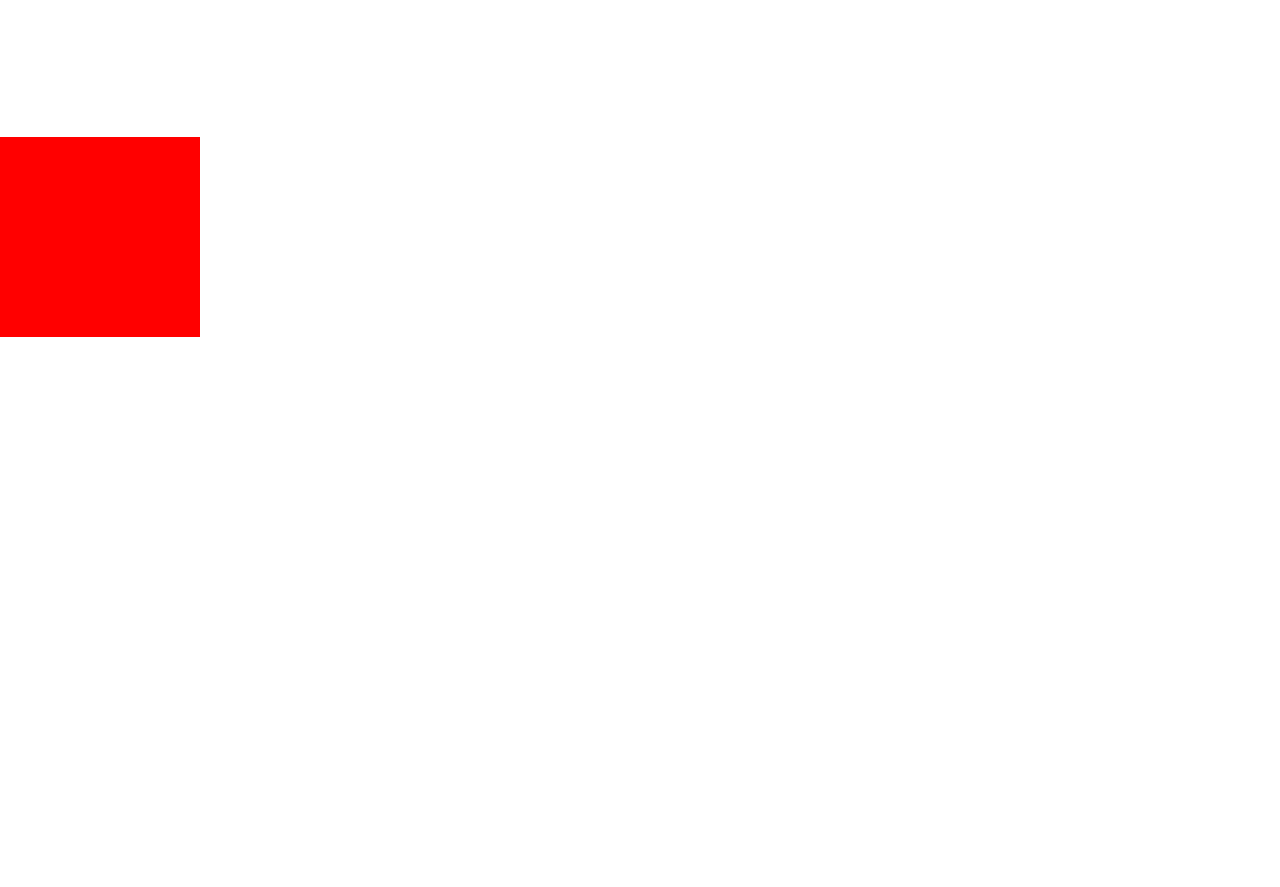
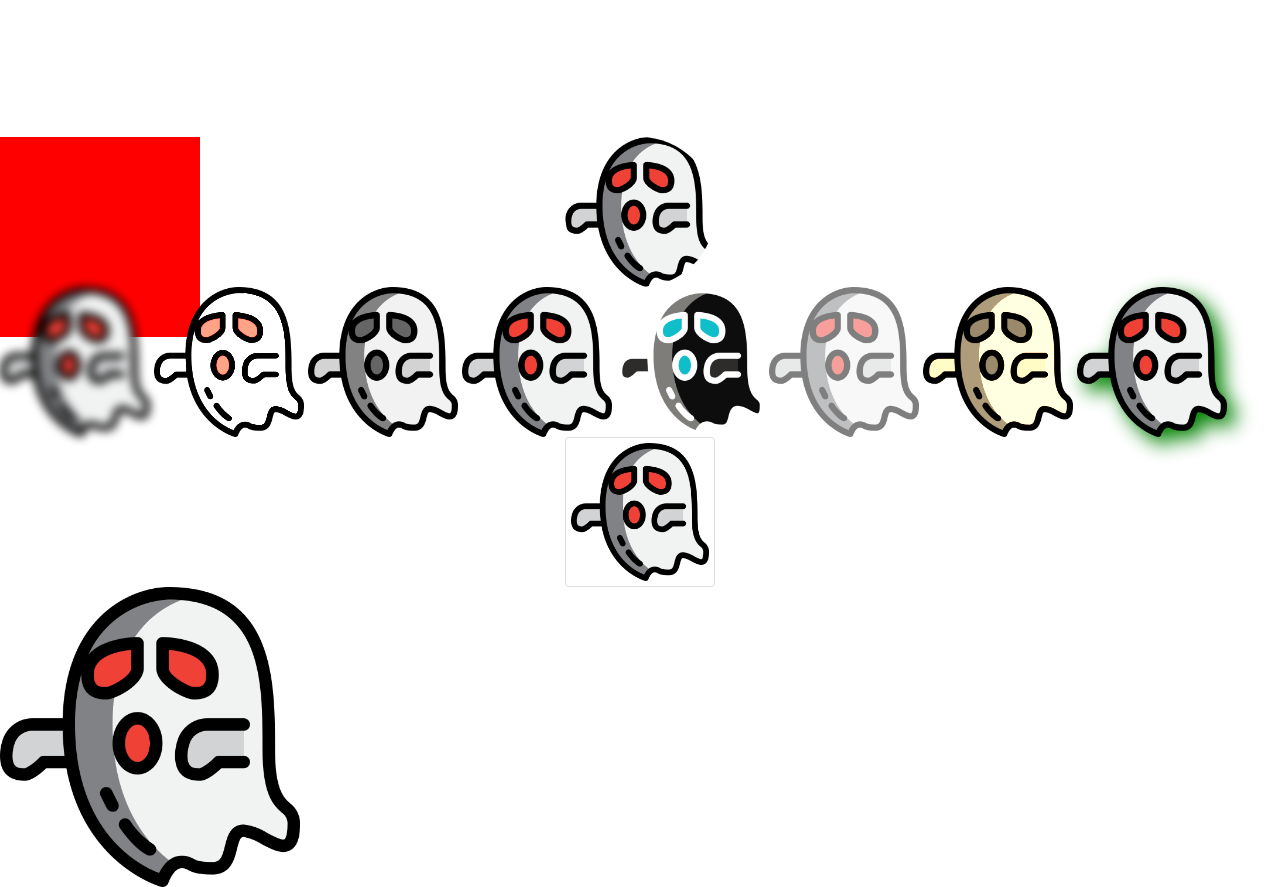
Before and after one commit to phuthinhnguyen/my-first-static-web-app, a website: page src/index.html in a window 1280 px wide. Shown: the part 5020-5907 px from the top of the page. Before the commit the page ends 5357 px from the top, so only its background shows below. Drawn offline with nearby package versions, Linux system fonts and the light colour scheme; a web font is replaced by a local one.

Commit message:
Add files via upload

```diff
--- a/src/index.html
+++ b/src/index.html
@@ -264,6 +264,89 @@
 			animation-direction: alternate-reverse;
 			animation-fill-mode: forwards;
 		}
+		.img{
+			max-width: 100%;
+			height: auto;
+			display: block;
+			margin-left: auto;
+			margin-right: auto;
+			border-radius: 70%;
+		}
+		.img:hover{
+			transform: scaleX(-1);
+		}
+
+		.imgthumbnail{
+			display: block;
+			margin-left: auto;
+			margin-right: auto;
+			border: 1px solid #ddd;
+			border-radius: 4px;
+			padding: 5px;
+		}
+		.imgthumbnail:hover{
+			box-shadow: 0 0 3px 2px rgba(0, 140, 186, 0.5);
+		}
+		.blur{
+			filter: blur(5px);
+		}
+		.brightness{
+			filter: brightness(250%);
+		}
+		.grayscale{
+			filter: grayscale(100%);
+		}
+		.contrast{
+			filter: contrast(100%);
+		}
+		.invert{
+			filter: invert(100%);
+		}
+		.opacity{
+			filter: opacity(50%);
+		}
+		.sepia{
+			filter: sepia(100%);
+		}
+		.shadow{
+			filter: drop-shadow(8px 8px 10px green);
+		}
+		.imgfadeinaboxcontainer{
+		 	position: relative;
+  		width: 300px;
+  		height: 300px;
+		}
+		.image{
+		  opacity: 1;
+		  display: block;
+		  width: 100%;
+		  height: auto;
+		  transition: .5s ease;
+		  backface-visibility: hidden;
+		}
+		.middle {
+		  transition: .5s ease;
+		  opacity: 0;
+		  position: absolute;
+		  top: 50%;
+		  left: 50%;
+		  transform: translate(-50%, -50%);
+		  -ms-transform: translate(-50%, -50%)
+		}
+		.text{
+			background-color: #4CAF50;
+		  color: white;
+		  font-size: 16px;
+		  padding: 16px 32px;
+		}
+		.imgfadeinaboxcontainer:hover .image {
+			opacity: 0.3;
+		}
+		.imgfadeinaboxcontainer:hover .middle{
+			opacity: 1;
+		}
+
+
 	</style>
 
 </head>
@@ -486,6 +569,24 @@
 	</div>
 	<div class="transition"></div>
 	<div class="animation"></div>
+	<img class="img" src="ghost.png" alt="thinh" width="150px" height="150px">
+	<img class="blur" src="ghost.png" alt="thinh" width="150px" height="150px">
+	<img class="brightness" src="ghost.png" alt="thinh" width="150px" height="150px">
+	<img class="grayscale" src="ghost.png" alt="thinh" width="150px" height="150px">
+	<img class="contrast" src="ghost.png" alt="thinh" width="150px" height="150px">
+	<img class="invert" src="ghost.png" alt="thinh" width="150px" height="150px">
+	<img class="opacity" src="ghost.png" alt="thinh" width="150px" height="150px">
+	<img class="sepia" src="ghost.png" alt="thinh" width="150px" height="150px">
+	<img class="shadow" src="ghost.png" alt="thinh" width="150px" height="150px">
+
+	<a href="ghost.png"><img class="imgthumbnail" src="ghost.png" alt="thinh" width="150px" height="150px"></a>
+	<div class="imgfadeinaboxcontainer">
+		<img class="image" src="ghost.png" width="100px" height="100px" alt="thinh" >
+		<div class="middle">
+				<div class="text">Ghost</div>
+		</div>
+	</div>
+
 </body>
 
 </html>
```
